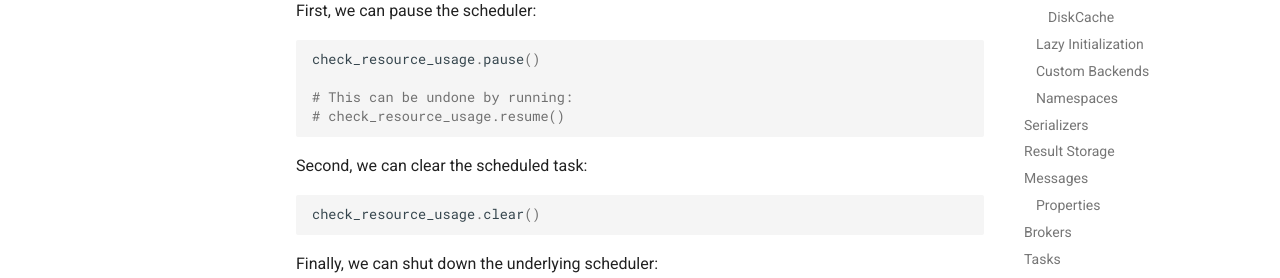
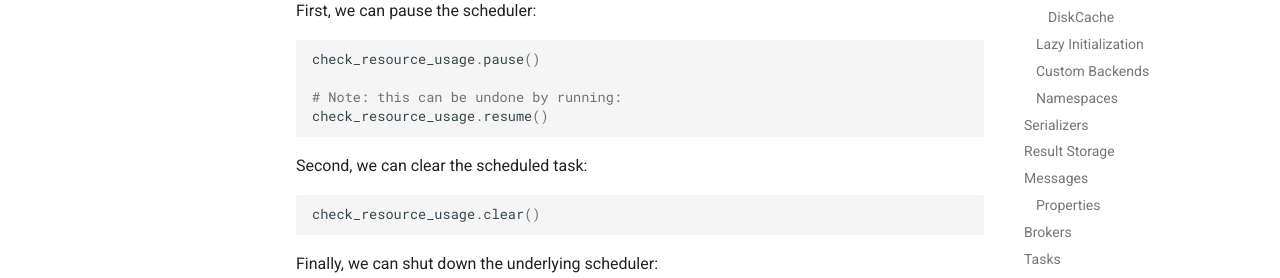
Before and after one commit to TariqAHassan/alsek, an MkDocs documentation site: the page built from docs/guided_tour.md, in a window 1280 px wide and 900 px high, scrolled down 8012 px. Shown: the part 172-450 px from the top of the window. Built offline with MkDocs 1.6.1 and Material for MkDocs 9.7.7, drawn with Linux system fonts in a browser that asks for light colours; comment, search, counter and statistics services are not loaded.

Commit message:
Improve clarity

````diff
--- a/docs/guided_tour.md
+++ b/docs/guided_tour.md
@@ -400,8 +400,8 @@ First, we can pause the scheduler:
 ```python
 check_resource_usage.pause()
 
-# This can be undone by running:
-# check_resource_usage.resume()
+# Note: this can be undone by running:
+check_resource_usage.resume()
 ```
 
 Second, we can clear the scheduled task:
````
